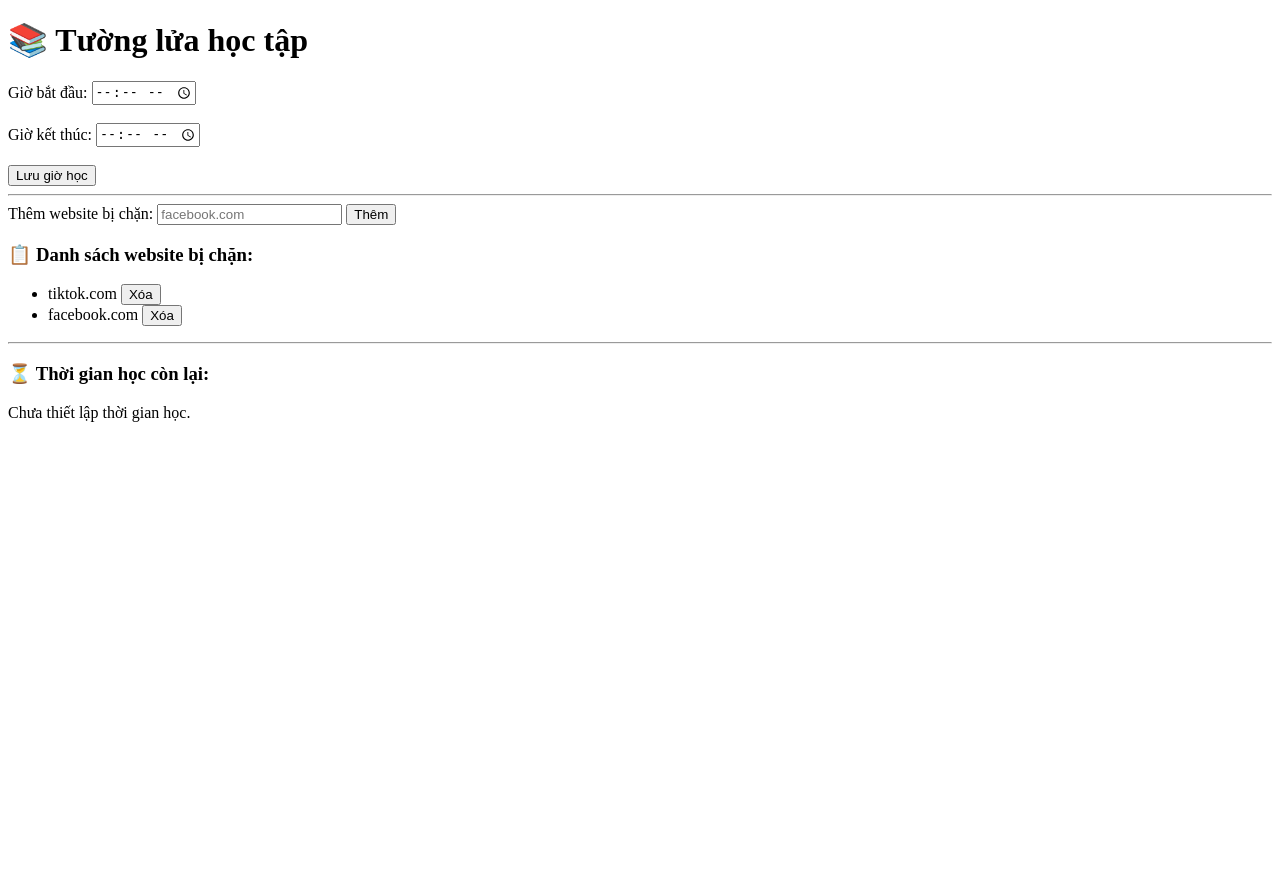
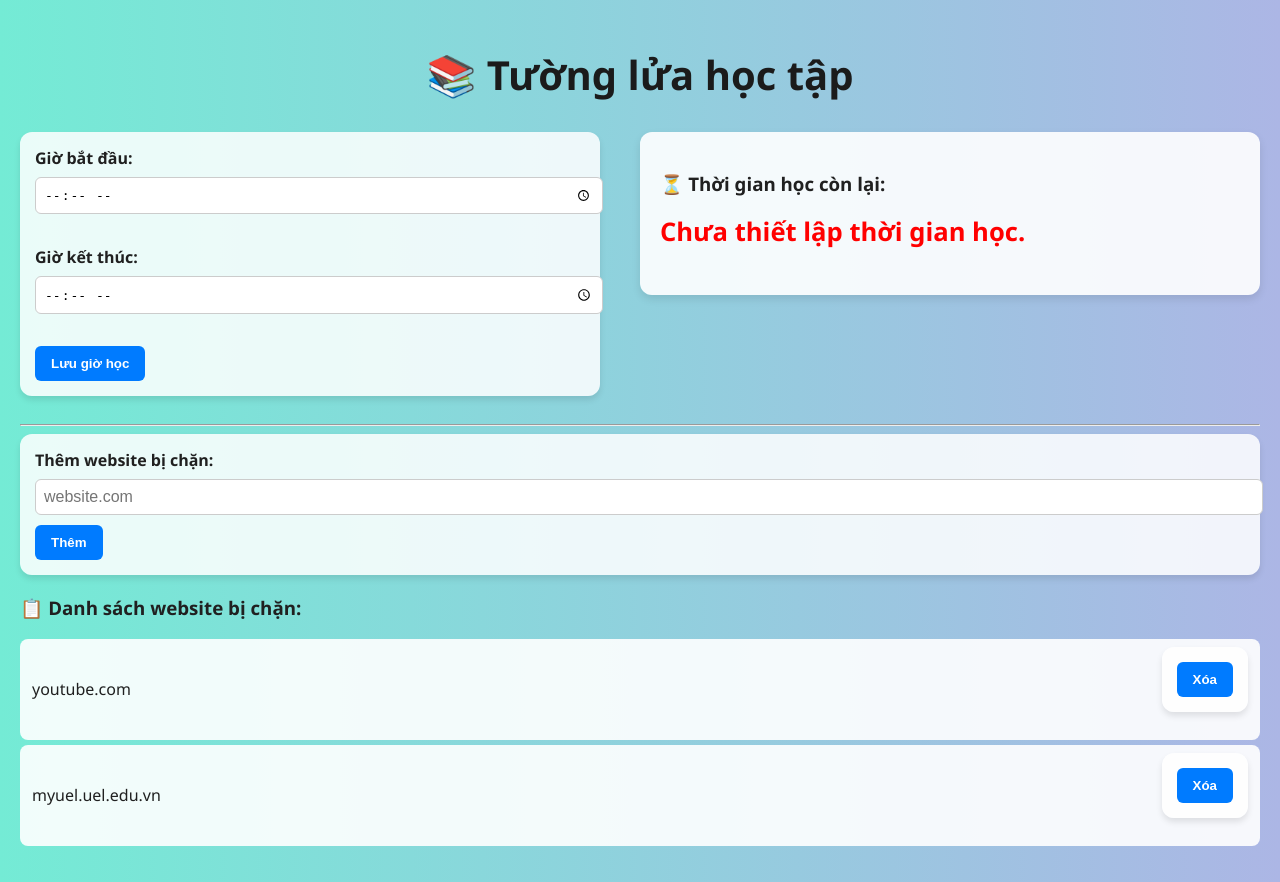
Before and after one commit to hbinh216/firewall, a Flask app: page / in a window 1280 px wide. Before the commit the page ends 422 px from the top, so only its background shows below. Run offline with Flask 3, Linux system fonts and the light colour scheme.

Commit message:
Nội dung cập nhật

```diff
--- a/firewall/app.py
+++ b/firewall/app.py
@@ -36,6 +36,17 @@ def is_blocked(url):
         if site in url:
             return True
     return False
+import re
+
+def is_valid_url(site):
+    # Kiểm tra domain hoặc URL có dạng hợp lệ
+    pattern = re.compile(
+        r'^(https?:\/\/)?'            # http:// hoặc https:// (không bắt buộc)
+        r'([a-zA-Z0-9-]+\.)+[a-zA-Z]{2,}'  # domain dạng abc.com hoặc www.abc.vn
+        r'(\/.*)?$'                   # phần path (nếu có)
+    )
+    return pattern.match(site) is not None
+
 
 
 @app.route('/', methods=['GET', 'POST'])
@@ -53,11 +64,14 @@ def index():
 
         elif action == 'add_site':
             site = request.form['site_to_add'].strip()
-            if site and site not in blocked_sites:
+            if not is_valid_url(site):
+                message = f'⚠️ Địa chỉ "{site}" không hợp lệ. Vui lòng nhập đúng định dạng (ví dụ: facebook.com hoặc https://abc.xyz).'
+            elif site in blocked_sites:
+                message = f'⚠️ Địa chỉ "{site}" đã có trong danh sách chặn.'
+            else:
                 blocked_sites.append(site)
                 save_blocked_sites(blocked_sites)
                 message = f'➕ Đã thêm "{site}" vào danh sách chặn.'
-
         elif action == 'delete_site':
             site = request.form['site_to_delete'].strip()
             if site in blocked_sites:
--- a/firewall/blocklist.txt
+++ b/firewall/blocklist.txt
@@ -1,2 +1,2 @@
-tiktok.com
-facebook.com
+youtube.com
+myuel.uel.edu.vn
--- a/firewall/static/style.css
+++ b/firewall/static/style.css
@@ -0,0 +1,123 @@
+/* Nền gradient nhẹ nhàng */
+body {
+    margin: 0;
+    padding: 20px;
+    font-family: 'Segoe UI', Tahoma, Geneva, Verdana, sans-serif;
+    background: linear-gradient(to right, #74ebd5, #acb6e5);
+    color: #202020;
+}
+
+/* Tiêu đề nổi bật */
+h1 {
+    text-align: center;
+    font-size: 2.5em;
+    color: #1b1b1b;
+    margin-bottom: 30px;
+}
+
+/* Các nhãn và biểu mẫu */
+form {
+    margin-bottom: 20px;
+    background: rgba(255, 255, 255, 0.85);
+    padding: 15px;
+    border-radius: 12px;
+    box-shadow: 0 4px 6px rgba(0,0,0,0.1);
+}
+
+label {
+    display: block;
+    margin-bottom: 8px;
+    font-weight: bold;
+}
+
+input[type="time"],
+input[type="text"] {
+    width: 100%;
+    padding: 8px;
+    margin-bottom: 10px;
+    border-radius: 6px;
+    border: 1px solid #ccc;
+    font-size: 1em;
+}
+
+/* Nút bấm */
+button {
+    background-color: #007bff;
+    color: white;
+    border: none;
+    padding: 10px 16px;
+    border-radius: 6px;
+    cursor: pointer;
+    font-weight: bold;
+    transition: background-color 0.3s ease;
+}
+
+button:hover {
+    background-color: #0056b3;
+}
+
+/* Danh sách bị chặn */
+ul {
+    list-style-type: none;
+    padding-left: 0;
+}
+
+li {
+    background-color: rgba(255, 255, 255, 0.9);
+    padding: 8px 12px;
+    margin: 5px 0;
+    border-radius: 8px;
+    display: flex;
+    justify-content: space-between;
+    align-items: center;
+}
+
+/* Đoạn hiển thị đồng hồ */
+#countdown {
+    font-size: 1.5em;
+    font-weight: bold;
+    color: #e53935;
+}
+
+/* Thông báo thành công */
+p[style*="color:green"] {
+    font-weight: bold;
+    font-size: 1.1em;
+}
+
+.container {
+    display: flex;
+    gap: 40px;
+    align-items: flex-start;
+    justify-content: space-around;
+    flex-wrap: wrap;
+}
+
+/* Cột trái và phải chiếm mỗi bên 45% màn hình */
+.left-panel, .right-panel {
+    flex: 1 1 45%;
+    min-width: 280px;
+}
+
+/* Tùy chỉnh đồng hồ */
+.right-panel {
+    background: rgba(255, 255, 255, 0.9);
+    padding: 20px;
+    border-radius: 12px;
+    box-shadow: 0 4px 8px rgba(0,0,0,0.1);
+}
+
+#countdown {
+    font-size: 1.6em;
+    font-weight: bold;
+    color: red;
+    margin-top: 10px;
+}
+
+.message {
+    margin: 10px auto;
+    text-align: center;
+    font-weight: bold;
+    font-size: 1.1em;
+    color: #d32f2f; /* đỏ nếu cảnh báo */
+}
--- a/firewall/templates/index.html
+++ b/firewall/templates/index.html
@@ -1,13 +1,19 @@
-<!-- templates/index.html -->
 <!DOCTYPE html>
 <html>
 <head>
+    <link rel="stylesheet" href="{{ url_for('static', filename='style.css') }}">
     <title>Tường lửa học tập</title>
 </head>
 <body>
     <h1>📚 Tường lửa học tập</h1>
 
-    <!-- Thiết lập giờ học -->
+    {% if message %}
+    <p class="message">{{ message }}</p>
+    {% endif %}
+
+    <div class="container">
+        <!-- CỘT BÊN TRÁI: FORM THIẾT LẬP -->
+        <div class="left-panel">
             <form method="POST" action="/">
                 <label>Giờ bắt đầu:</label>
                 <input type="time" name="start_time" value="{{ study_time.start }}" required><br><br>
@@ -17,13 +23,20 @@
 
                 <button type="submit" name="action" value="set_time">Lưu giờ học</button>
             </form>
+        </div>
 
+        <!-- CỘT BÊN PHẢI: ĐỒNG HỒ -->
+        <div class="right-panel">
+            <h3>⏳ Thời gian học còn lại:</h3>
+            <p id="countdown">Đang tải...</p>
+        </div>
+    </div>
     <hr>
 
     <!-- Thêm website vào danh sách -->
     <form method="POST" action="/">
         <label>Thêm website bị chặn:</label>
-        <input type="text" name="site_to_add" placeholder="facebook.com" required>
+        <input type="text" name="site_to_add" placeholder="website.com" required>
         <button type="submit" name="action" value="add_site">Thêm</button>
     </form>
 
@@ -43,13 +56,7 @@
         </ul>
     {% endif %}
 
-    <p style="color:green;">{{ message }}</p>
-    <hr>
-    <h3>⏳ Thời gian học còn lại:</h3>
-    <p id="countdown">Đang tải...</p>
-
     <script>
-    // Lấy giờ học từ Flask (định dạng: "HH:MM")
     const startTimeStr = "{{ study_time.start or '' }}";
     const endTimeStr = "{{ study_time.end or '' }}";
 
@@ -64,7 +71,6 @@
         const startTime = new Date(now);
         startTime.setHours(startHour, startMinute, 0, 0);
 
-        // Nếu qua nửa đêm
         if (endTime <= startTime) {
             if (now < startTime) {
                 startTime.setDate(startTime.getDate() - 1);
@@ -95,6 +101,5 @@
         document.getElementById("countdown").innerText = "Chưa thiết lập thời gian học.";
     }
     </script>
-
 </body>
 </html>
```
Also changed, not shown: firewall/templates/blocked.html (+19 -1 lines), 1 other file. Lines whose indentation alone changed are shown as unchanged.
